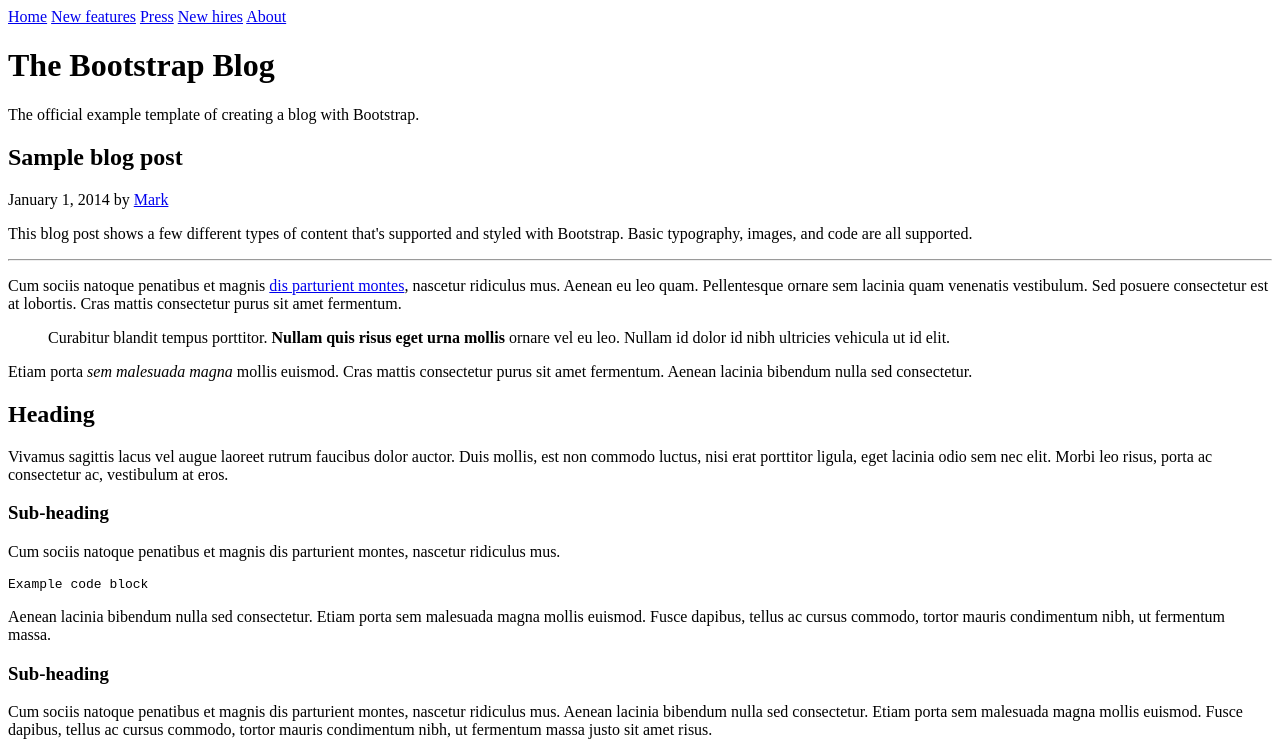
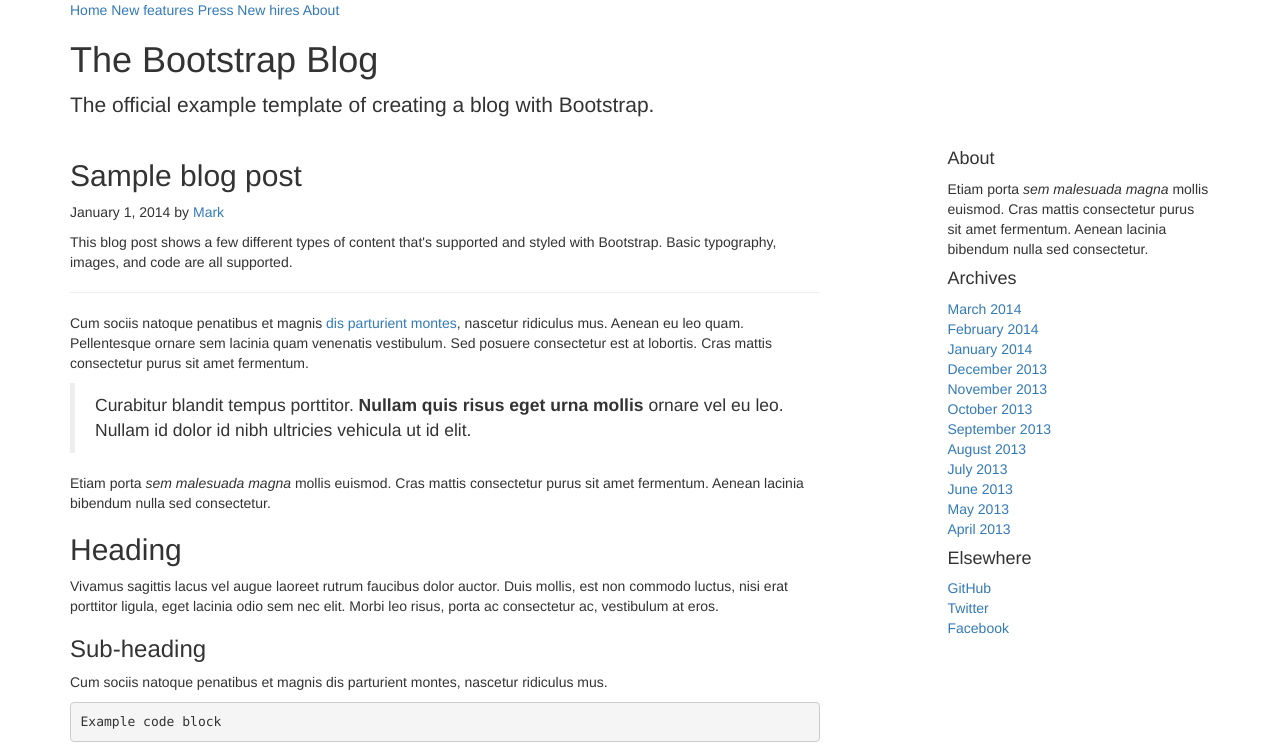
Before and after one commit to mparman6/quickproject, a website: page views/register.html in a window 1280 px wide. Shown: the top 749 px of the page. Drawn offline with Linux system fonts and the light colour scheme; files that its build step writes are made by us from their sources.

Commit message:
linked in register.html

```diff
--- a/views/register.html
+++ b/views/register.html
@@ -2,6 +2,10 @@
 <html>
 <head>
   <title></title>
+
+  <link rel="stylesheet" type="text/css" href="css/bootstrap.min.css">
+  <link rel="stylesheet" type="text/css" href="css/styles.css">
+
 </head>
 <body>
 
```
